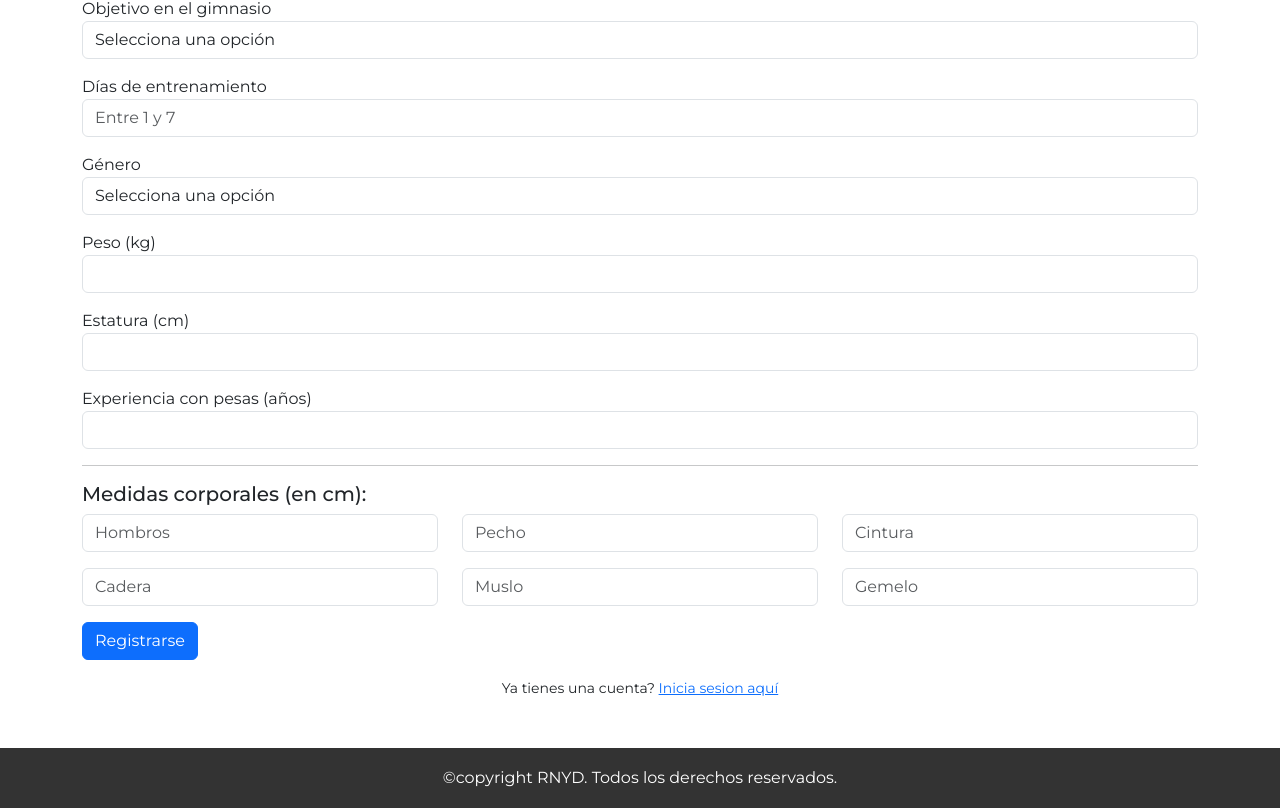
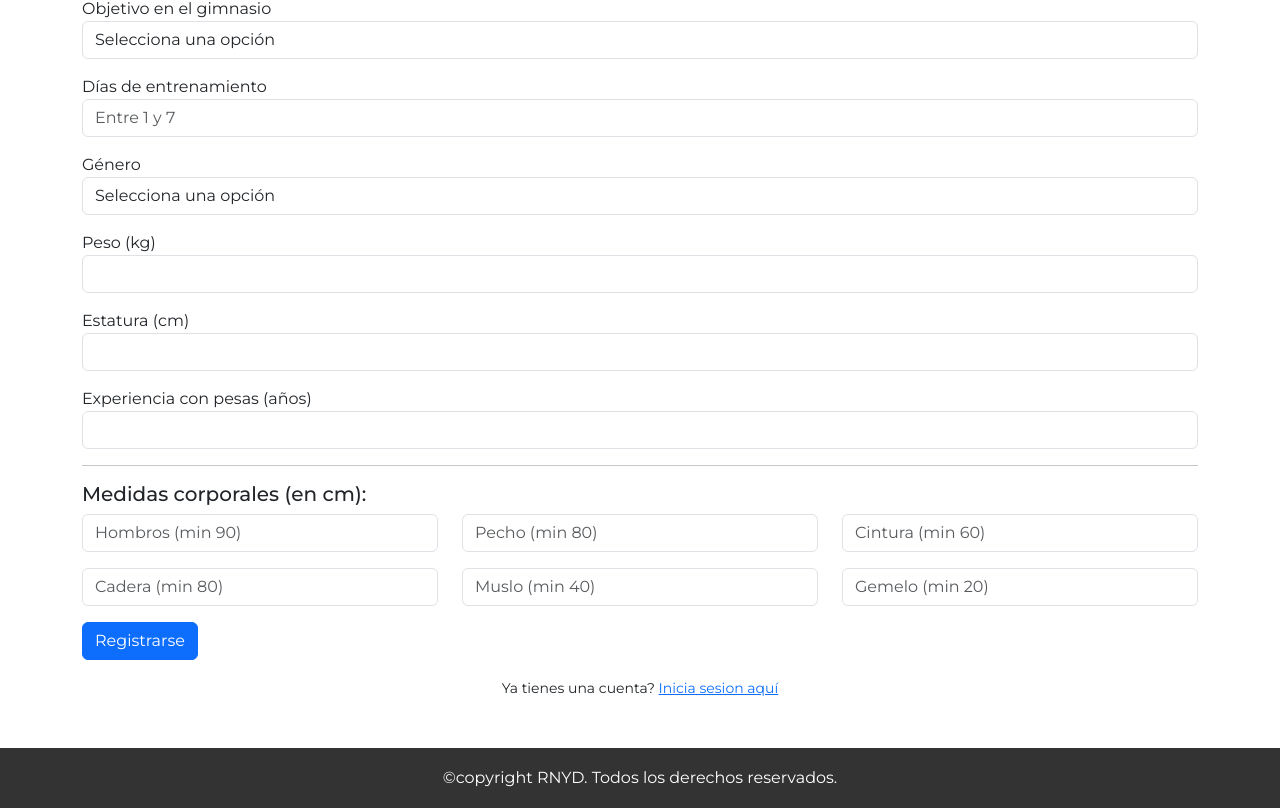
Before and after one commit to rmoralesinformatica/RNYD-Front, an Angular app: page /auth/register in a window 1280 px wide. Shown: the part 850-1658 px from the top of the page. Built offline with nearby package versions, Linux system fonts and the light colour scheme.

Commit message:
Retoque formulario usuario

```diff
--- a/src/app/auth/register/register.component.html
+++ b/src/app/auth/register/register.component.html
@@ -161,7 +161,7 @@
           type="number"
           formControlName="shoulders"
           class="form-control"
-          placeholder="Hombros"
+          placeholder="Hombros (min 90)"
         />
       </div>
       <div class="col-md-4 mb-3">
@@ -169,7 +169,7 @@
           type="number"
           formControlName="chest"
           class="form-control"
-          placeholder="Pecho"
+          placeholder="Pecho (min 80)"
         />
       </div>
       <div class="col-md-4 mb-3">
@@ -177,7 +177,7 @@
           type="number"
           formControlName="waist"
           class="form-control"
-          placeholder="Cintura"
+          placeholder="Cintura (min 60)"
         />
       </div>
       <div class="col-md-4 mb-3">
@@ -185,7 +185,7 @@
           type="number"
           formControlName="hips"
           class="form-control"
-          placeholder="Cadera"
+          placeholder="Cadera (min 80)"
         />
       </div>
       <div class="col-md-4 mb-3">
@@ -193,7 +193,7 @@
           type="number"
           formControlName="thigh"
           class="form-control"
-          placeholder="Muslo"
+          placeholder="Muslo (min 40)"
         />
       </div>
       <div class="col-md-4 mb-3">
@@ -201,7 +201,7 @@
           type="number"
           formControlName="calf"
           class="form-control"
-          placeholder="Gemelo"
+          placeholder="Gemelo (min 20)"
         />
       </div>
     </div>
```
Also changed, not shown: src/app/guest/home/home.component.ts (+21 -0 lines).
